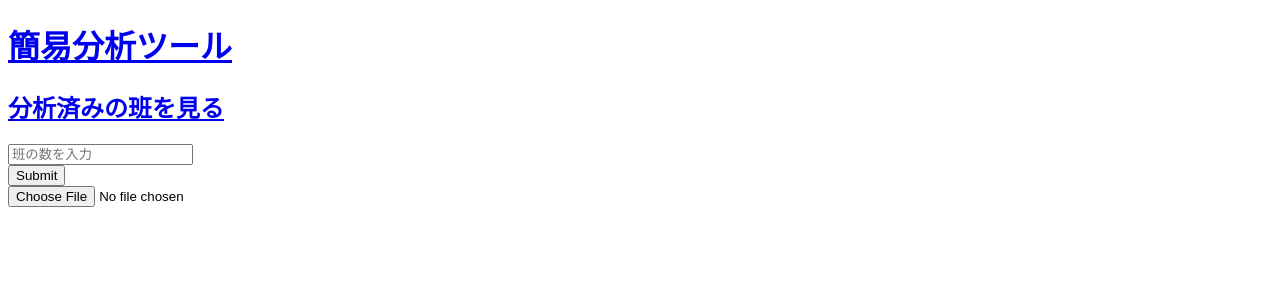
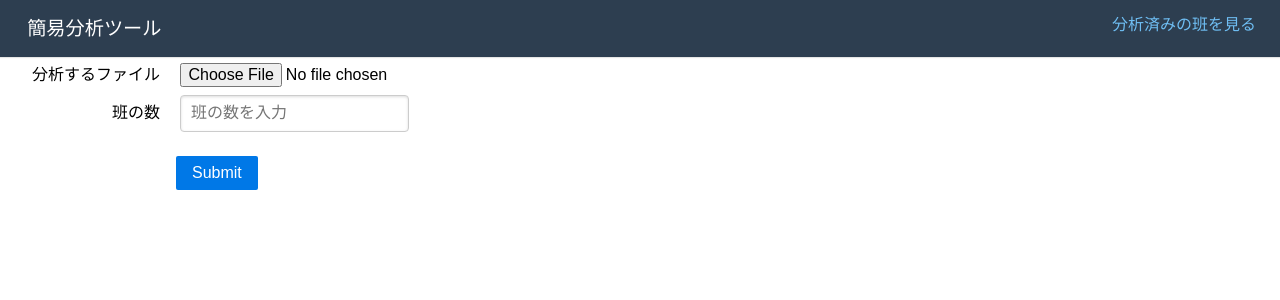
Before and after one commit to Omochice/analysis-forms, a Flask app: page / in a window 1280 px wide. Shown: the top 300 px of the page. Run offline with Flask 2, Linux system fonts and the light colour scheme; parts of the project's set-up code (start-up, migrations or seed data) failed here and were passed over; some libraries are stand-ins or nearby versions.

Commit message:
update: apply pure.css

```diff
--- /dev/null
+++ b/app/static/css/style.css
@@ -0,0 +1,35 @@
+.home-menu {
+    padding: 0.5em;
+    box-shadow: 0 1px 1px rgba(0,0,0, 0.10);
+    background: #2d3e50;
+    text-align: left;
+}
+.home-menu ul {
+    float: right;
+}
+.pure-menu.pure-menu-fixed {
+    /* Fixed menus normally have a border at the bottom. */
+    border-bottom: none;
+    /* I need a higher z-index here because of the scroll-over effect. */
+    z-index: 4;
+}
+
+.home-menu .pure-menu-heading {
+    color: white;
+    font-weight: 400;
+    font-size: 120%;
+}
+
+.home-menu .pure-menu-selected a {
+    color: white;
+}
+
+.home-menu a {
+    color: #6fbef3;
+}
+.home-menu li a:hover,
+.home-menu li a:focus {
+    background: none;
+    border: none;
+    color: #aecfe5;
+}
--- a/app/templates/index.html
+++ b/app/templates/index.html
@@ -1,18 +1,27 @@
 {%- extends "tpl.html" %}
 {%- block content %}
 
-<form action="/upload" method="POST" enctype=multipart/form-data>
-    <!-- <select name="file">
+<form action="/upload" method="POST" enctype=multipart/form-data class="pure-form pure-form-aligned">
+    <fieldset>
+        <!-- <select name="file">
         {% for fname in excel_files %}
         <option value={{fname}}>{{fname}}</option>
-        {% endfor %} -->
-    </select>
-    <input type="number" name="n_groups" placeholder="班の数を入力"><br>
-    <input type="submit" value="Submit">
+        {% endfor %}
+    </select> -->
+        <div class="pure-control-group">
+            <label for="file-upload">分析するファイル</label>
+            <input type="file" name="upload_file" id="file-upload">
+        </div>
+        <div class="pure-control-group">
+            <label for="number-of-group">班の数</label>
+            <input type="number" name="n_groups" placeholder="班の数を入力" id="number-of-group" min=1>
+        </div>
+        <div class="pure-controls">
+            <input type="submit" value="Submit" class="pure-button pure-button-primary">
+        </div>
+    </fieldset>
 
 
-    <br>
-    <input type="file" name="upload_file">
 </form>
 
 
--- a/app/templates/tpl.html
+++ b/app/templates/tpl.html
@@ -1,19 +1,34 @@
 <!DOCTYPE html>
-<html lang="en">
+<html lang="ja">
 
 <head>
     <meta charset="UTF-8">
     <meta name="viewport" content="width=device-width, initial-scale=1.0">
+
+    <!-- pure css -->
+    <link rel="stylesheet" href="https://unpkg.com/purecss@2.0.3/build/pure-min.css"
+        integrity="sha384-cg6SkqEOCV1NbJoCu11+bm0NvBRc8IYLRGXkmNrqUBfTjmMYwNKPWBTIKyw9mHNJ" crossorigin="anonymous">
+    <link rel="stylesheet" href="https://unpkg.com/purecss@2.0.3/build/grids-responsive-min.css" />
+    <link rel="stylesheet" href="{{url_for('static', filename='css/style.css')}}">
+
     <title>簡易分析ツール</title>
 </head>
 
 <body>
-    <a href="/">
-        <h1>簡易分析ツール</h1>
-    </a>
-    <a href="/show">
-        <h2>分析済みの班を見る</h2>
-    </a>
+    <header class="header">
+        <nav class="home-menu pure-menu pure-menu-horizontal">
+            <a href="/" class="pure-menu-heading">簡易分析ツール</a>
+
+            <ul class="pure-menu-list">
+                <li class="pure-menu-item">
+                    <a href="/show" class="pure-menu-link">分析済みの班を見る</a>
+                </li>
+            </ul>
+        </nav>
+    </header>
+
+
+
     {%- block content %}
 
     {% endblock %}
```
